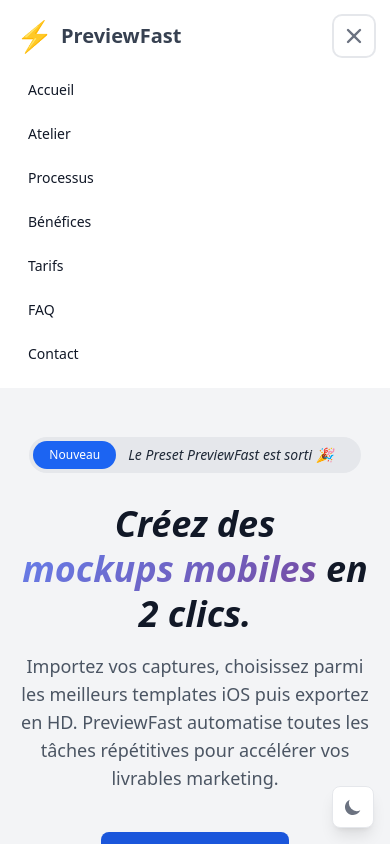
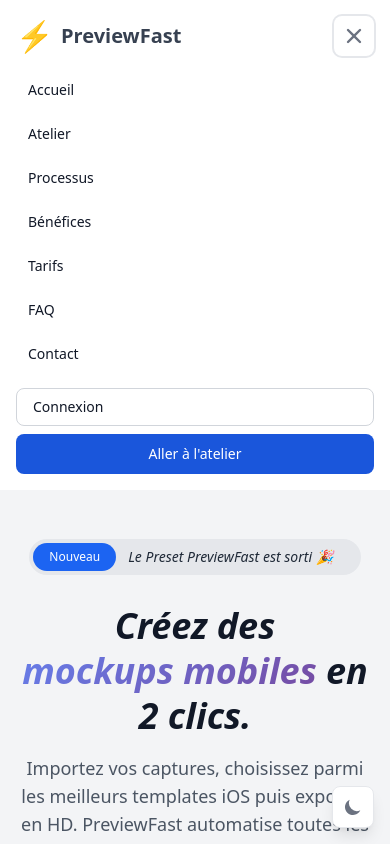
Before and after one commit to JeremieN6/previewfast, a Vue app: page / in a window 390 px wide. Both pictures are taken after a click on the button "Basculer le menu". Shown: the top 844 px of the page. Built offline with nearby package versions, Linux system fonts and the light colour scheme; no server answers.

Commit message:
feat: add des boutons d'authentification pour la connexion et la navigation dans l'atelier dans LandingNav. (Meilleur gestion Mobile/Desktop)

```diff
--- a/src/components/landing/LandingNav.vue
+++ b/src/components/landing/LandingNav.vue
@@ -94,6 +94,24 @@
           <li>
             <button type="button" class="px-3 py-2 text-left hover:text-blue-600" @click="openEmail">Contact</button>
           </li>
+          <li v-if="!isAuthenticated" class="pt-2 md:hidden">
+            <button
+              type="button"
+              @click="requestAuth(); closeMenu()"
+              class="w-full rounded-lg border border-gray-300 bg-white px-4 py-2 text-left text-sm font-medium text-gray-900 transition hover:bg-gray-100 focus:outline-none focus:ring-4 focus:ring-gray-100 dark:border-gray-600 dark:bg-gray-800 dark:text-white dark:hover:bg-gray-700"
+            >
+              Connexion
+            </button>
+          </li>
+          <li v-if="!isAuthenticated" class="md:hidden">
+            <RouterLink
+              to="/atelier"
+              class="inline-flex w-full items-center justify-center rounded-lg bg-blue-700 px-5 py-2.5 text-sm font-medium text-white transition hover:bg-blue-600 focus:outline-none focus:ring-4 focus:ring-blue-300 dark:focus:ring-blue-900"
+              @click="closeMenu"
+            >
+              Aller à l'atelier
+            </RouterLink>
+          </li>
         </ul>
       </div>
     </nav>
```
